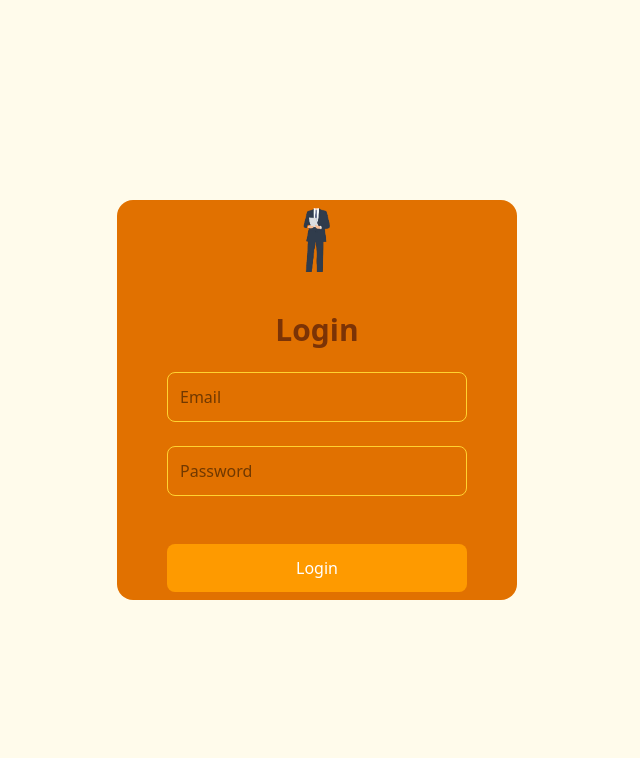
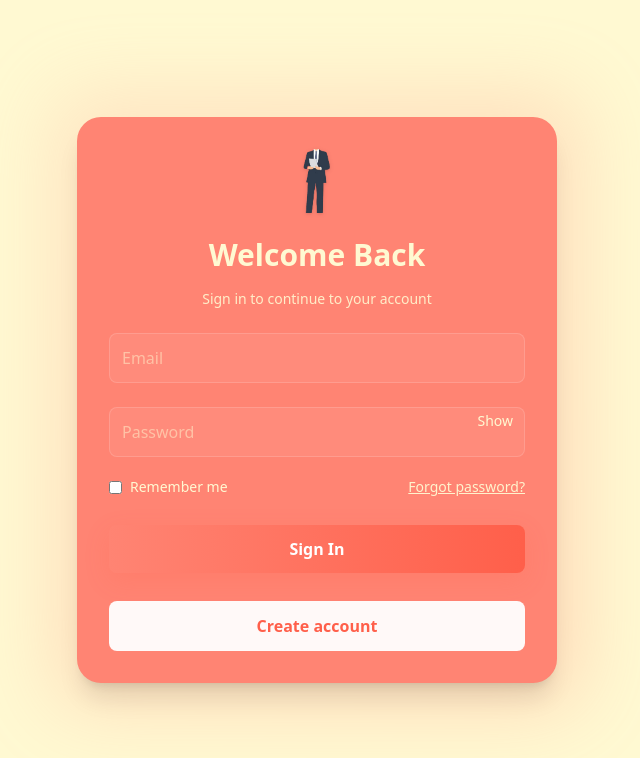
Before and after one commit to Manukagallage7/Audio-Manager-System-using-MERN-Stack, a React app in the folder frontend/: page /loginPage in a window 1280 px wide. Shown: the top 758 px of the page, without its empty margins (323-963 px from the left). Built offline with nearby package versions, Linux system fonts and the light colour scheme; the HTML template or start-up script is replaced by a standard one.

Commit message:
enhance LoginPage with improved UI, error handling, and navigation features

```diff
--- a/frontend/src/user/loginPage.jsx
+++ b/frontend/src/user/loginPage.jsx
@@ -8,14 +8,28 @@ export default function LoginPage() {
 
     const [email, setEmail] = useState('')
     const [password, setPassword] = useState('')
+    const [loading, setLoading] = useState(false)
+    const [showPassword, setShowPassword] = useState(false)
+    const [rememberMe, setRememberMe] = useState(false)
+    const [errorMsg, setErrorMsg] = useState('')
     const navigate = useNavigate();
+    function handleForgot() {
+        navigate('/forgotPassword');
+    }
+
+    function handleSignup() {
+        navigate('/registerPage');
+    }
 
     function handleSubmit(e) {
         e.preventDefault();
         console.log('Email:', email);
         console.log('Password:', password);
+        const backendURL = import.meta.env.VITE_BACKEND_URL
+        setLoading(true)
+        setErrorMsg('')
 
-        axios.post('http://localhost:5000/api/users/login', {
+        axios.post(`${backendURL}/api/users/login`, {
             email: email,
             password: password
         })
@@ -29,43 +43,80 @@ export default function LoginPage() {
             } else if(user.type === 'customer') {
                 navigate('/homePage');
             }
-
         })
         .catch(error => {
             console.error('There was an error logging in!', error);
-            toast.error(error.response?.data?.message || 'Login failed!');
-        });
+            const msg = error.response?.data?.message || 'Login failed!'
+            setErrorMsg(msg)
+            toast.error(msg);
+        })
+        .finally(() => setLoading(false));
     }
 
     return (
         <>
-        <div className='bg-amber-50 w-full h-screen flex justify-center items-center'>
+        <div className='w-full h-screen flex justify-center items-center' style={{ backgroundColor: '#FFF9D2' }}>
+            <div className='relative'>
+                <div className='absolute -inset-6 rounded-3xl' style={{ background: 'linear-gradient(135deg,#FFB19A,#FF8473)', filter: 'blur(40px)', opacity: 0.28 }} />
                 <form onSubmit={handleSubmit}>
-            <div className=' bg-amber-600 w-[400px] h-[400px] backdrop-blur-2xl rounded-2xl'>
-                <div className='flex flex-col relative justify-center items-center h-full gap-6'>
-                    <img src="/logo.png" alt="Logo" className=' object-cover w-16 h-16 mb-4'/>
-                    <h1 className='text-3xl font-bold text-amber-900'>Login</h1>
+                    <div className='relative z-10 w-[480px] max-w-[92vw] h-auto rounded-3xl shadow-xl' style={{ backgroundColor: '#FF8473', color: '#FFF9D2' }}>
+                        <div className='flex flex-col relative justify-center items-center h-full gap-4 p-8'>
+                            <img src="/logo.png" alt="Logo" className='object-cover w-16 h-16 mb-2 drop-shadow' />
+                            <h1 className='text-3xl font-extrabold' style={{ color: '#FFF9D2' }}>Welcome Back</h1>
+                            <p className='text-sm' style={{ color: '#FFF9D2', opacity: 0.9 }}>Sign in to continue to your account</p>
+
                             <input
                                 type="email"
                                 placeholder='Email'
-                        className='w-3/4 p-3 rounded-lg border border-amber-300 focus:outline-amber-500'
+                                className='w-full p-3 rounded-lg mt-2'
+                                style={{ border: '1px solid rgba(255,255,255,0.15)', background: 'rgba(255,255,255,0.06)', color: '#FFF9D2' }}
                                 value={email}
                                 onChange={(e) => setEmail(e.target.value)}
+                                disabled={loading}
+                                aria-label="Email"
                             />
+
+                            <div className='w-full relative'>
                                 <input
-                        type="password"
+                                    type={showPassword ? 'text' : 'password'}
                                     placeholder='Password'
-                        className='w-3/4 p-3 rounded-lg border border-amber-300 focus:outline-amber-500'
+                                    className='w-full p-3 rounded-lg mt-2'
+                                    style={{ border: '1px solid rgba(255,255,255,0.15)', background: 'rgba(255,255,255,0.06)', color: '#FFF9D2' }}
                                     value={password}
                                     onChange={(e) => setPassword(e.target.value)}
+                                    disabled={loading}
+                                    aria-label="Password"
                                 />
-                    <button className='w-3/4 p-3 mt-6 bg-amber-500 text-white rounded-lg hover:bg-amber-600 transition'>
-                        Login
+                                <button type='button' onClick={() => setShowPassword(s => !s)} aria-label='Toggle password visibility' className='absolute right-3 top-3 text-sm' style={{ color: '#FFF9D2', background: 'transparent' }}>
+                                    {showPassword ? 'Hide' : 'Show'}
                                 </button>
+                            </div>
+
+                            <div className='w-full flex items-center justify-between mt-1'>
+                                <label className='flex items-center gap-2 text-sm' style={{ color: '#FFF9D2' }}>
+                                    <input type='checkbox' checked={rememberMe} onChange={(e) => setRememberMe(e.target.checked)} disabled={loading} />
+                                    Remember me
+                                </label>
+                                <button type='button' onClick={handleForgot} className='text-sm underline' style={{ color: '#FFF9D2', opacity: 0.95, background: 'transparent' }}>Forgot password?</button>
+                            </div>
+
+                            {errorMsg && <div className='text-sm mt-2 px-2 py-1 rounded' style={{ background: 'rgba(0,0,0,0.12)', color: '#FFD2D2' }}>{errorMsg}</div>}
+
+                            <button className='w-full p-3 mt-3 text-white rounded-lg font-semibold flex items-center justify-center gap-2 transition-transform hover:scale-[1.02] shadow-md' style={{ background: 'linear-gradient(90deg,#FF8473,#FF5F4A)', boxShadow: '0 8px 24px rgba(255,92,74,0.18)' }} disabled={loading}>
+                                {loading ? (
+                                    <svg className='animate-spin h-5 w-5' viewBox='0 0 24 24' fill='none' xmlns='http://www.w3.org/2000/svg'>
+                                        <circle cx='12' cy='12' r='10' stroke='white' strokeOpacity='0.2' strokeWidth='4' />
+                                        <path d='M22 12a10 10 0 00-10-10' stroke='white' strokeWidth='4' strokeLinecap='round' />
+                                    </svg>
+                                ) : 'Sign In'}
+                            </button>
+
+                            <button type='button' onClick={handleSignup} className='w-full p-3 mt-3 rounded-lg font-semibold flex items-center justify-center gap-2 transition-all' style={{ background: 'rgba(255,255,255,0.95)', color: '#FF5F4A', border: '1px solid rgba(255,255,255,0.12)' }}>Create account</button>
                         </div>
                     </div>
                 </form>
             </div>
+        </div>
         </>
     )
 }
```
Lines whose indentation alone changed are shown as unchanged.
